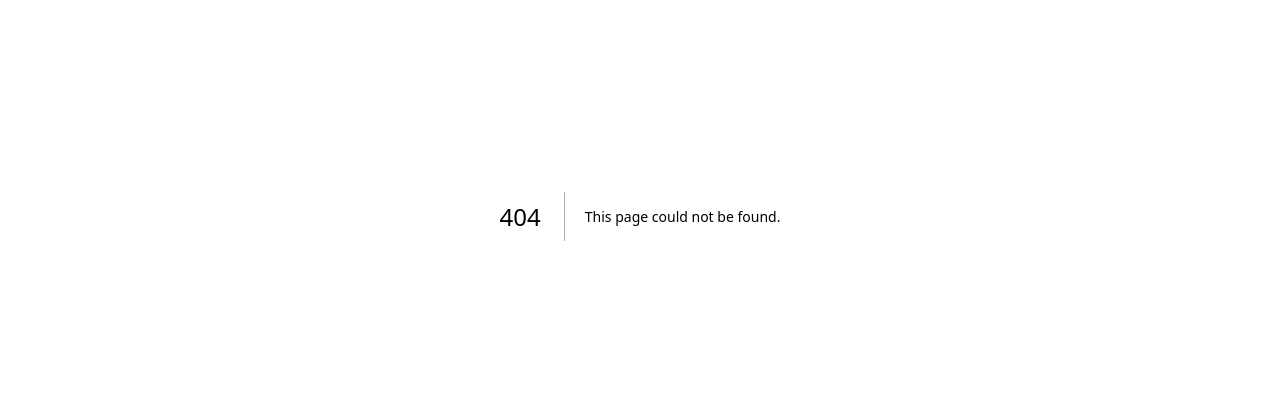
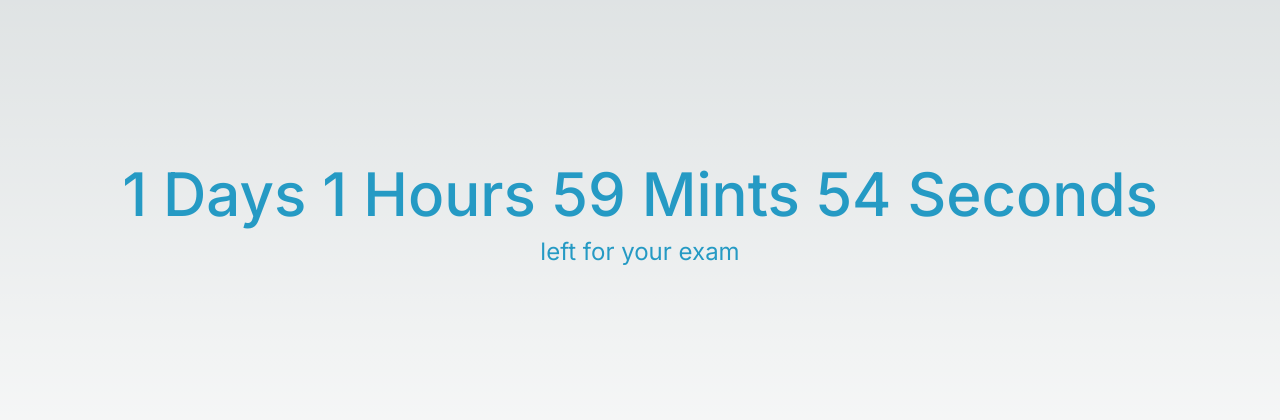
Before and after one commit to abancp/ExamMocker, a Next.js app in the folder client/: page /jee/waiting in a window 1280 px wide. Before the commit this address had no page. Shown: the part 184-604 px from the top of the page. Built offline with nearby package versions, Linux system fonts and the light colour scheme.

Commit message:
added waiting page for coudnddown to exam

```diff
--- a/client/app/jee/page.jsx
+++ b/client/app/jee/page.jsx
@@ -11,7 +11,6 @@ function Jee() {
                 <div className="w-full flex flex-col px-4">
                 <ExamList/>
                 </div>
-
             </div>
         </div>
     )
--- /dev/null
+++ b/client/app/jee/register/[examId]/page.jsx
@@ -0,0 +1,84 @@
+"use client"
+import { useEffect,useState } from "react"
+import Header from "../../../../components/Header"
+import clientUrl from "../../../../config/clientUrl"
+import axios from "axios"
+import SERVER_URL from "../../../../config/serverUrl"
+import { useParams } from "next/navigation"
+import { toast } from "sonner"
+
+function JeeRegister() {
+
+    const {examId} = useParams()
+
+    const [username,setUserName] = useState(null)
+    const [email,setEmail] = useState(null)
+    const [exam,setExam] = useState(null)
+
+    useEffect(()=>{
+        axios.get(SERVER_URL+"/validate-token",{withCredentials:true}).then(({data})=>{
+            setUserName(data.claims.username)
+            setEmail(data.claims.email)
+        })
+    },[])
+
+    useEffect(()=>{
+        axios.get(SERVER_URL+"/exam-minimal/"+examId,{withCredentials:true}).then(({data})=>{
+            if(data.success){
+                setExam(data.exam)
+            }
+        })
+    },[])
+
+    const registerExam = (examId,userEmail)=>{
+        axios.post(SERVER_URL+"/register-exam/jee/"+examId,{email:userEmail},{withCredentials:true}).then(({data})=>{
+            if(data.success){
+                toast.success("Registered , Don't forgot to attend exam on "+exam?.date+" !")
+            }else{
+                toast.success(data.error||"something went wrong!")
+            }
+        })
+    }
+
+    const handleSubmit = (e)=>{
+        e.preventDefault()
+        registerExam(examId,email)
+    }
+
+    // const register =  (e) => {
+    //     e.preventDefault()
+    //     window.open(
+    //         clientUrl+"/jee/exam/login",
+    //         '_blank',
+    //         'noopener,noreferrer,fullscreen=yes,scrollbars=yes'
+    //     );
+    // }
+
+    return (
+        <div>
+            <Header />
+            <div className="mt-32 flex flex-col justify-center items-center">
+                <h1 className="font-extralight text-4xl">Jee Main Mock Test - {exam?.date}  </h1>
+                <div>
+                    <form onSubmit={handleSubmit} action="" className="flex flex-col gap-2">
+                        <div className="mt-24 flex  items-center justify-end">
+                            <h4 className="text-lg">Name : </h4>
+                            <input disabled value={username} className="bg-transparent  p-1 rounded-lg text-lg border border-[#0e2731] focus:outline-none" type="text" />
+                        </div>
+                        <div className="mt-2 flex  items-center justify-end">
+                            <h4 className="text-lg">Email : </h4>
+                            <input disabled value={email} className="bg-transparent  p-1 rounded-lg text-lg border border-[#0e2731] focus:outline-none" type="text" />
+                        </div>
+                        <div className="mt-2 flex  items-center  justify-end">
+                            <h4 className="text-lg">Password : </h4>
+                            <input autoFocus className="bg-transparent  p-1 rounded-lg text-lg border border-[#0e2731] focus:outline-none" type="password" />
+                        </div>
+                        <input value="Continue With Payment 0$" className=" p-1 rounded-lg text-black text-lg border border-[#1c6886]  focus:outline-none outline-none  bg-[#259ac4] hover:bg-[#65c3e5] duration-300 cursor-pointer" type="submit" />
+                    </form>
+                </div>
+            </div>
+        </div>
+    )
+}
+
+export default JeeRegister
--- a/client/app/jee/register/page.jsx
+++ /dev/null
@@ -1,48 +0,0 @@
-"use client"
-import Header from "../../../components/Header"
-import clientUrl from "../../../config/clientUrl"
-
-function JeeRegister() {
-
-    const register =  (e) => {
-        e.preventDefault()
-        window.open(
-            clientUrl+"/jee/exam/login",
-            '_blank',
-            'noopener,noreferrer,fullscreen=yes,scrollbars=yes'
-        );
-    }
-
-    return (
-        <div>
-            <Header />
-            <div className="mt-32 flex flex-col justify-center items-center">
-                <h1 className="font-extralight text-3xl">Jee Main Mock Test Registration</h1>
-                <div>
-                    <form onSubmit={register} action="" className="flex flex-col gap-2">
-                        <div className="mt-24 flex  items-center justify-end">
-                            <h4 className="text-lg">Name : </h4>
-                            <input disabled placeholder={'Aban Muhammed C P'} className="bg-transparent  p-1 rounded-lg text-lg border border-[#0e2731] focus:outline-none" type="text" />
-                        </div>
-                        <div className="mt-2 flex  items-center  justify-end">
-                            <h4 className="text-lg">Date Of Birth : </h4>
-                            <input disabled placeholder={'1/01/2001'} className="bg-transparent  p-1 rounded-lg text-lg border border-[#0e2731] focus:outline-none" type="text" />
-                        </div>
-                        <div className="mt-2 flex  items-center justify-end">
-                            <h4 className="text-lg">Email : </h4>
-                            <input disabled placeholder={'kop@kop.kop'} className="bg-transparent  p-1 rounded-lg text-lg border border-[#0e2731] focus:outline-none" type="text" />
-                        </div>
-                        <div className="mt-2 flex  items-center  justify-end">
-                            <h4 className="text-lg">Password : </h4>
-                            <input className="bg-transparent  p-1 rounded-lg text-lg border border-[#0e2731] focus:outline-none" type="password" />
-                        </div>
-                        <div></div>
-                        <input value="Continue With Payment 0$" className=" p-1 rounded-lg text-black text-lg border border-[#1c6886]  focus:outline-none outline-none  hover:bg-[#427ca9c0] duration-300 cursor-pointer bg-[rgb(37,154,196)]" type="submit" />
-                    </form>
-                </div>
-            </div>
-        </div>
-    )
-}
-
-export default JeeRegister
--- /dev/null
+++ b/client/app/jee/waiting/page.jsx
@@ -0,0 +1,33 @@
+"use client"
+import React, { useEffect, useState } from 'react'
+
+function page() {
+    const [time, setTime] = useState({ seconds: 59, minutes: 59, hours: 1, days: 1 })
+    useEffect(() => {
+        if (time.seconds === 0) {
+            if (time.minutes === 0) {
+                if (time.hours === 0) {
+                    if (time.days === 0) {
+                        console.log("Exam starting!")
+                    }
+                }else{
+                setTime((prev) => ({ ...prev, hours: prev.hours - 1,minutes:60,seconds:60 }))
+                }
+            }else{
+                setTime((prev) => ({ ...prev, minutes: prev.minutes - 1,seconds:60 }))
+            }
+        }
+        let c = setInterval(() => {
+            setTime((prev) => ({ ...prev, seconds: prev.seconds - 1 }))
+        }, 1000)
+        return () => clearInterval(c)
+    }, [time])
+    return (
+        <div className='w-full h-screen flex flex-col items-center gap-3 justify-center'>
+            <h1 className='font-medium text-6xl text-[#259ac4]'>{time.days} Days {time.hours} Hours {time.minutes === 60 ? "00" : time.minutes} Mints {time.seconds === 60 ?"00":time.seconds} Seconds</h1>
+            <p className='text-2xl text-[#259ac4]'>left for your exam </p>
+        </div>
+    )
+}
+
+export default page
--- a/client/components/Admin/Input.jsx
+++ b/client/components/Admin/Input.jsx
@@ -1,6 +1,6 @@
 function Input(props) {
   return (
-    <input className="border-[#259ac4] border bg-transparent px-1 focus:outline-none rounded-md" type="text" {...props} />
+    <input className="border-[#259ac4] border bg-transparent px-1 focus:outline-none rounded-md" {...props} />
   )
 }
 
--- a/client/components/Exam/ExamList.jsx
+++ b/client/components/Exam/ExamList.jsx
@@ -43,7 +43,7 @@ function ExamList() {
                 ))
             }
             <div className='w-full pt-2 flex justify-center items-center'>
-                <Link href={`${selectedExamId ? "/jee/register" :""}`}><button className={`group ${selectedExamId || "opacity-80 cursor-not-allowed"} hover:text-white text-black flex gap-3  items-center text-lg font-semibold bg-[rgb(37,154,196)] p-3 px-4 duration-300 rounded-[2rem]`}>{selectedExamId ?"Register Now For Free":"Select Exam"}
+                <Link href={`${selectedExamId ? "/jee/register/"+selectedExamId :""}`}><button className={`group ${selectedExamId || "opacity-80 cursor-not-allowed"} hover:text-white text-black flex gap-3  items-center text-lg font-semibold bg-[rgb(37,154,196)] p-3 px-4 duration-300 rounded-[2rem]`}>{selectedExamId ?"Register Now For Free":"Select Exam"}
                     {selectedExamId &&<svg xmlns="http://www.w3.org/2000/svg" width="30" height="30" fill="currentColor" class="group-hover:ml-3 group-hover:text-white  duration-300  bi relative  bi-arrow-right" viewBox="0 0 16 16">
                         <path fill-rule="evenodd" d="M1 8a.5.5 0 0 1 .5-.5h11.793l-3.147-3.146a.5.5 0 0 1 .708-.708l4 4a.5.5 0 0 1 0 .708l-4 4a.5.5 0 0 1-.708-.708L13.293 8.5H1.5A.5.5 0 0 1 1 8" />
                     </svg>}
--- a/client/package.json
+++ b/client/package.json
@@ -11,9 +11,11 @@
   "dependencies": {
     "axios": "^1.7.2",
     "better-react-mathjax": "^2.0.3",
+    "date-fns": "^3.6.0",
     "js-cookie": "^3.0.5",
     "next": "14.2.4",
     "react": "^18",
+    "react-datepicker": "^7.3.0",
     "react-dom": "^18",
     "sonner": "^1.5.0",
     "toaster": "^0.1.2"
--- a/client/tsconfig.json
+++ b/client/tsconfig.json
@@ -27,7 +27,7 @@
     ".next/types/**/*.ts",
     "**/*.ts",
     "**/*.tsx"
-, "app/jee/register/page.jsx"  ],
+, "app/jee/register/[examId]/page.jsx"  ],
   "exclude": [
     "node_modules"
   ]
```
Also changed, not shown: 1 other file (tests, documents, lock files or other folders).
